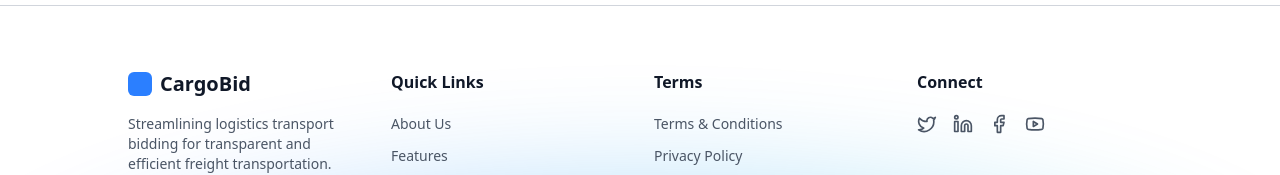
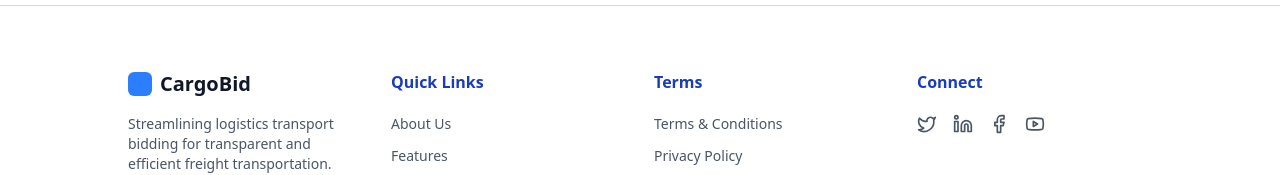
Before and after one commit to mamebb2023/cargo-1212, a React (Vite) app in the folder frontend/: page /about in a window 1280 px wide. Shown: the part 2501-2676 px from the top of the page. Built offline with nearby package versions, Linux system fonts and the light colour scheme.

Commit message:
refactor: update Footer component styles and integrate PricingSection into LandingPage
- Removed background blur effect from Footer for a cleaner design.
- Changed text color of section headers in Footer to blue for better visibility.
- Added PricingSection to LandingPage to showcase pricing plans.

```diff
--- a/frontend/src/components/Footer.tsx
+++ b/frontend/src/components/Footer.tsx
@@ -17,12 +17,9 @@ export function Footer() {
 
   return (
     <footer className="relative w-full py-16 px-6 border-t border-gray-300 text-gray-700 overflow-hidden">
-      {/* here */}
-      <div className="absolute bottom-0 translate-y-1/2 left-0 h-full w-full bg-linear-to-r from-primary to-cyan-500 opacity-30 rounded-t-[50%] blur-3xl"></div>
-
       <div className="relative max-w-5xl mx-auto grid grid-cols-1 md:grid-cols-4 gap-7">
         {/* Brand */}
-        <div className="flex flex-col space-y-4">
+        <div className="self-grid flex flex-col space-y-4">
           <div className="flex items-center gap-2">
             <div className="h-6 w-6 rounded-md bg-blue-500" />
             <span className="text-xl font-semibold text-gray-900">
@@ -43,7 +40,7 @@ export function Footer() {
 
         {/* Quick Links */}
         <div className="flex flex-col gap-3">
-          <h4 className="font-semibold text-gray-900 mb-2">Quick Links</h4>
+          <h4 className="font-semibold text-blue-800 mb-2">Quick Links</h4>
           {navLinks.map((link) => (
             <Link
               key={link.path}
@@ -57,7 +54,7 @@ export function Footer() {
 
         {/* Terms */}
         <div className=" flex flex-col gap-3">
-          <h4 className="font-semibold text-gray-900 mb-2">Terms</h4>
+          <h4 className="font-semibold text-blue-800 mb-2">Terms</h4>
           {termsLinks.map((link) => (
             <Link
               key={link.path}
@@ -71,7 +68,7 @@ export function Footer() {
 
         {/* Connect */}
         <div className="flex flex-col gap-3">
-          <h4 className="font-semibold text-gray-900 mb-2">Connect</h4>
+          <h4 className="font-semibold text-blue-800 mb-2">Connect</h4>
           <div className="flex gap-4">
             <Link to="#" aria-label="Twitter">
               <Twitter className="w-5 h-5 text-gray-600 hover:text-gray-900" />
--- a/frontend/src/pages/LandingPage.tsx
+++ b/frontend/src/pages/LandingPage.tsx
@@ -4,6 +4,7 @@ import HeroSection from "@/components/landing/HeroSection";
 import CTASection from "@/components/landing/CTASection";
 import { Footer } from "@/components/Footer";
 import ServiceSection from "@/components/landing/ServicesSection";
+import PricingSection from "@/components/landing/PricingSection";
 
 const LandingPage = () => {
   return (
@@ -13,6 +14,7 @@ const LandingPage = () => {
         <HeroSection />
         <FeaturesSection />
         <ServiceSection />
+        <PricingSection />
         <CTASection />
       </div>
       <Footer />
```
